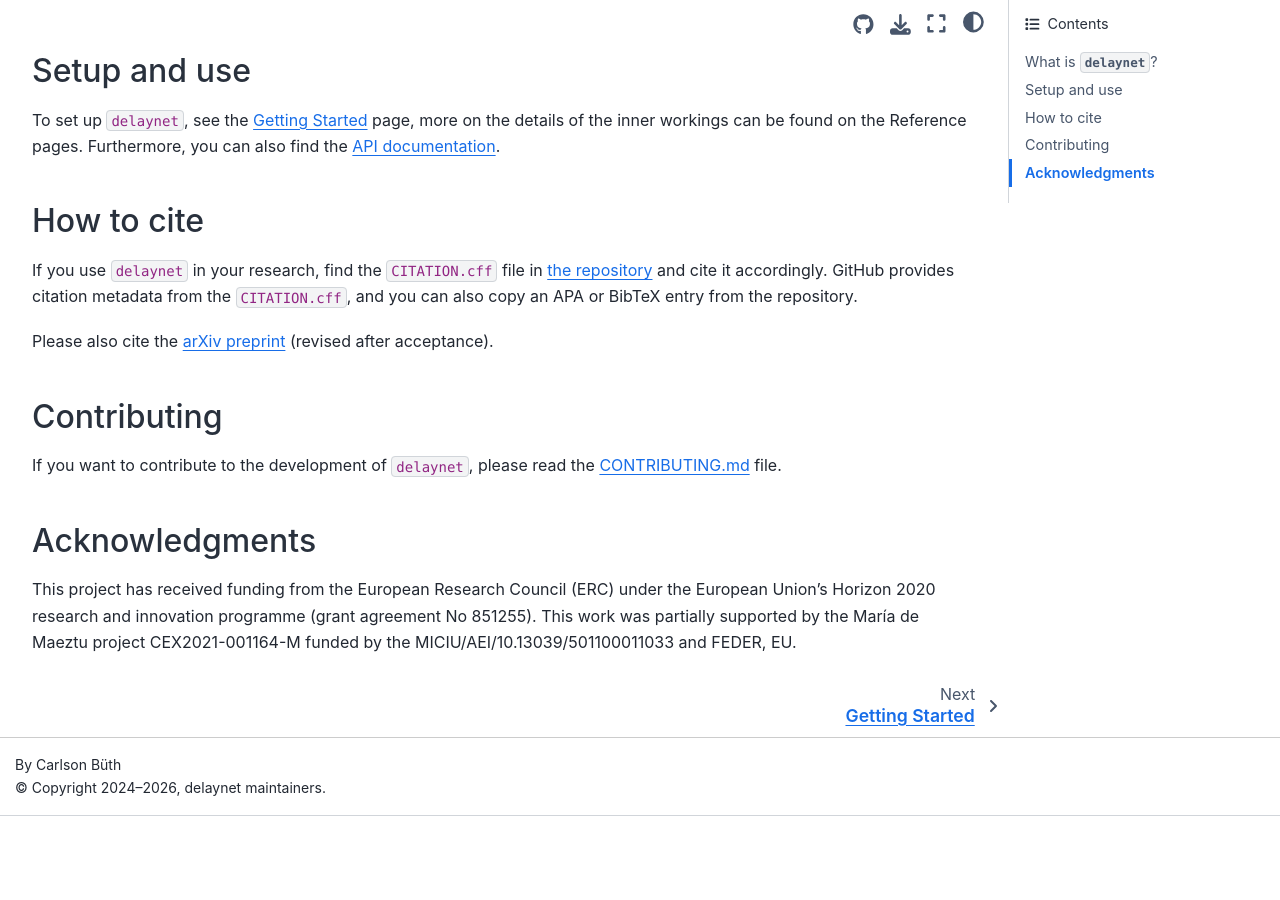
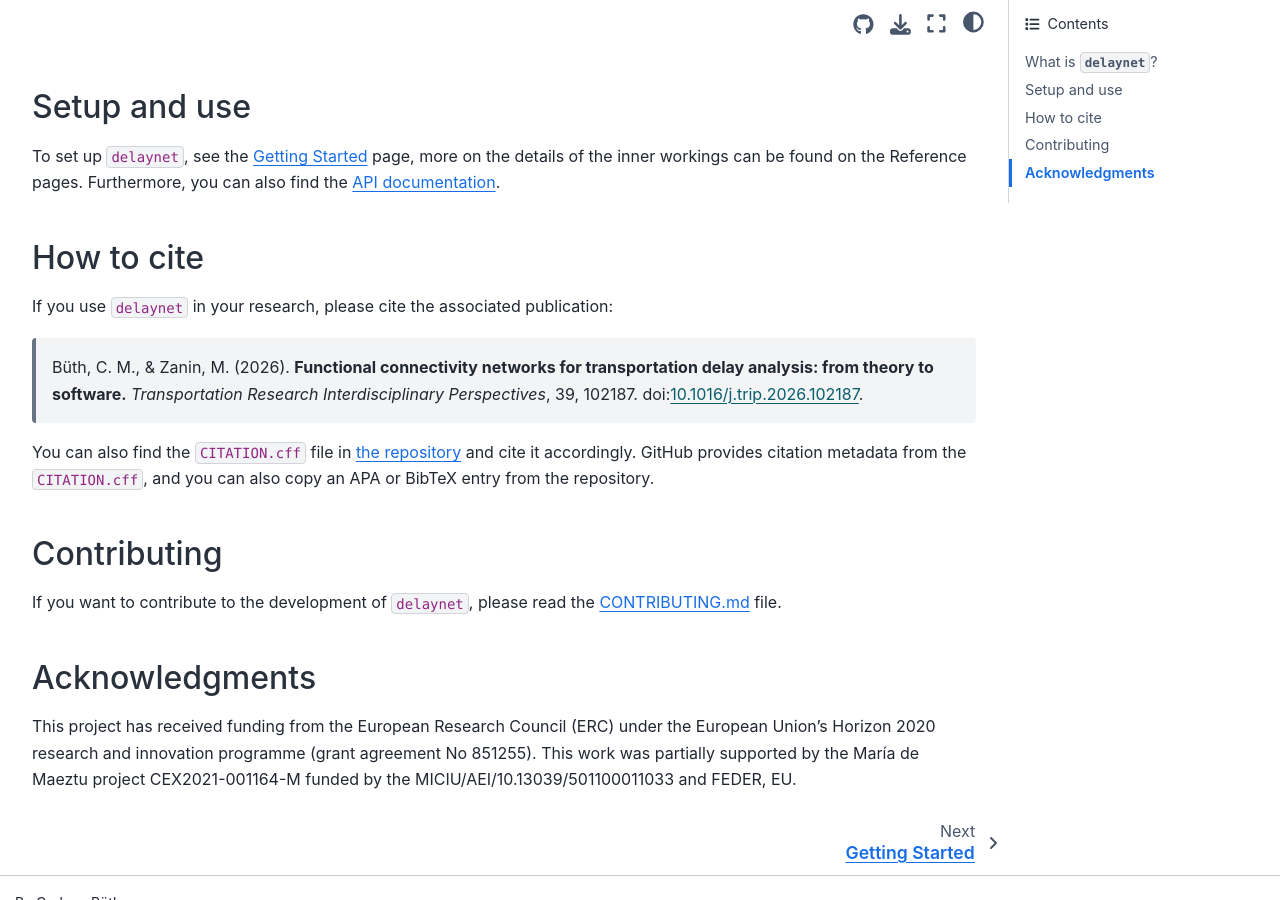
Before and after one commit to cbueth/delaynet, a Sphinx documentation site: the page built from docs/index.md, in a window 1280 px wide and 900 px high, scrolled down 698 px. Built offline with Sphinx 7.4.7 and the Sphinx Book theme 1.1.4, drawn with Linux system fonts in a browser that asks for light colours; pages that are not in the unit, such as notebooks, are missing from menus; before the commit the page ends 1514 px from its top, so only the background shows below that.

Commit message:
docs: add accepted publication citation and badge for delaynet paper

````diff
--- a/docs/index.md
+++ b/docs/index.md
@@ -33,12 +33,6 @@
      <a href="https://pypi.org/project/delaynet/" style="margin: 0 10px; display: inline-block;">
        <img src="https://badge.fury.io/py/delaynet.svg" alt="PyPI version" />
      </a>
-     <a href="https://arxiv.org/abs/2510.05143" style="margin: 0 10px; display: inline-block;">
-       <img src="https://img.shields.io/badge/arXiv-2510.05143-b31b1b.svg" alt="arXiv Pre-print" />
-     </a>
-     <a href="https://doi.org/10.5281/zenodo.16875272" style="margin: 0 10px; display: inline-block;">
-       <img src="https://zenodo.org/badge/DOI/10.5281/zenodo.16875272.svg" alt="Zenodo Project" />
-     </a>
      <a href="https://anaconda.org/conda-forge/delaynet" style="margin: 0 10px; display: inline-block;">
        <img src="https://img.shields.io/conda/vn/conda-forge/delaynet.svg" alt="Conda version" />
      </a>
@@ -48,7 +42,19 @@
      <a href="https://pypi.org/project/delaynet/" style="margin: 0 10px; display: inline-block;">
        <img src="https://img.shields.io/pypi/l/delaynet" alt="License" />
      </a>
-    </div>
+   </div>
+   <div style="height: 10px;"></div>
+   <div style="text-align: center;">
+     <a href="https://doi.org/10.1016/j.trip.2026.102187" style="margin: 0 10px; display: inline-block;">
+       <img src="https://img.shields.io/static/v1?label=Transp.%20Res.%20Interdiscip.%20Perspect.&message=10.1016/j.trip.2026.102187&color=005b96" alt="Transportation Research Interdisciplinary Perspectives" />
+     </a>
+     <a href="https://arxiv.org/abs/2510.05143" style="margin: 0 10px; display: inline-block;">
+       <img src="https://img.shields.io/badge/arXiv-2510.05143-b31b1b.svg" alt="arXiv Pre-print" />
+     </a>
+     <a href="https://doi.org/10.5281/zenodo.16875272" style="margin: 0 10px; display: inline-block;">
+       <img src="https://zenodo.org/badge/DOI/10.5281/zenodo.16875272.svg" alt="Zenodo Project" />
+     </a>
+   </div>
    <div style="height: 20px;"></div>
 
 ```
@@ -108,13 +114,17 @@
 
 ## How to cite
 
-If you use `delaynet` in your research, find the `CITATION.cff` file
+If you use `delaynet` in your research, please cite the associated publication:
+
+> Büth, C. M., & Zanin, M. (2026). **Functional connectivity networks for transportation
+> delay analysis: from theory to software.** *Transportation Research Interdisciplinary
+> Perspectives*, 39, 102187. doi:[10.1016/j.trip.2026.102187](https://doi.org/10.1016/j.trip.2026.102187).
+
+You can also find the `CITATION.cff` file
 in [the repository](https://github.com/cbueth/delaynet) and cite it
 accordingly.
 GitHub provides citation metadata from the `CITATION.cff`, and you can also copy an APA
 or BibTeX entry from the repository.
-
-Please also cite the [arXiv preprint](https://arxiv.org/abs/2510.05143) (revised after acceptance).
 
 ## Contributing
 
--- a/docs/refs.bib
+++ b/docs/refs.bib
@@ -1,3 +1,17 @@
+@article{buthFunctionalConnectivityNetworks2026,
+    title = {Functional {{Connectivity Networks}} for {{Transportation Delay Analysis}}: {{From Theory}} to {{Software}}},
+    author = {B{\"u}th, Carlson Moses and Zanin, Massimiliano},
+    year = {2026},
+    month = sep,
+    journal = {Transportation Research Interdisciplinary Perspectives},
+    volume = {39},
+    pages = {102187},
+    publisher = {Elsevier},
+    issn = {2590-1982},
+    doi = {10.1016/j.trip.2026.102187},
+    url = {https://www.sciencedirect.com/science/article/pii/S2590198226003520}
+}
+
 @article{Bessler01061984,
     title = {A Note on Tests of {{Granger}} Causality},
     author = {Bessler, D. A. and Kling, J. L.},
````
Also changed, not shown: README.md (+2 -1 lines), 1 other file.
